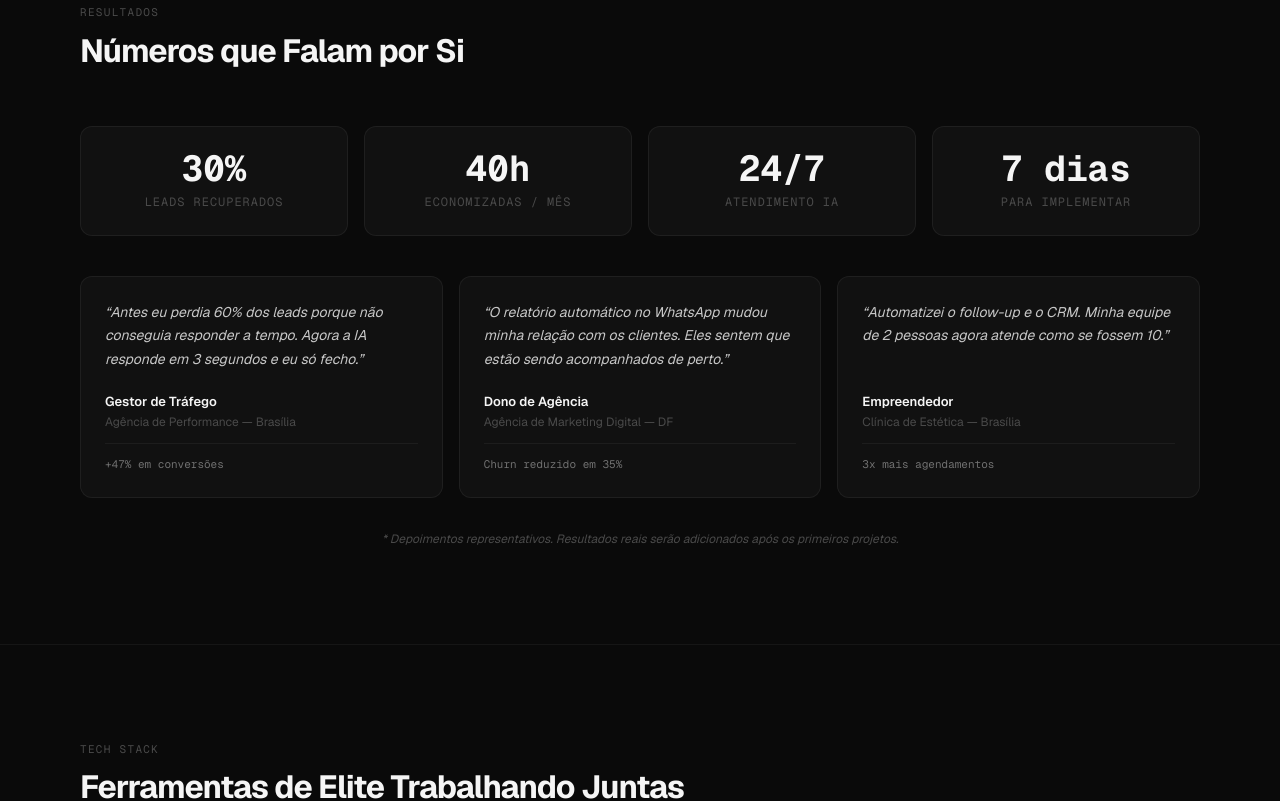
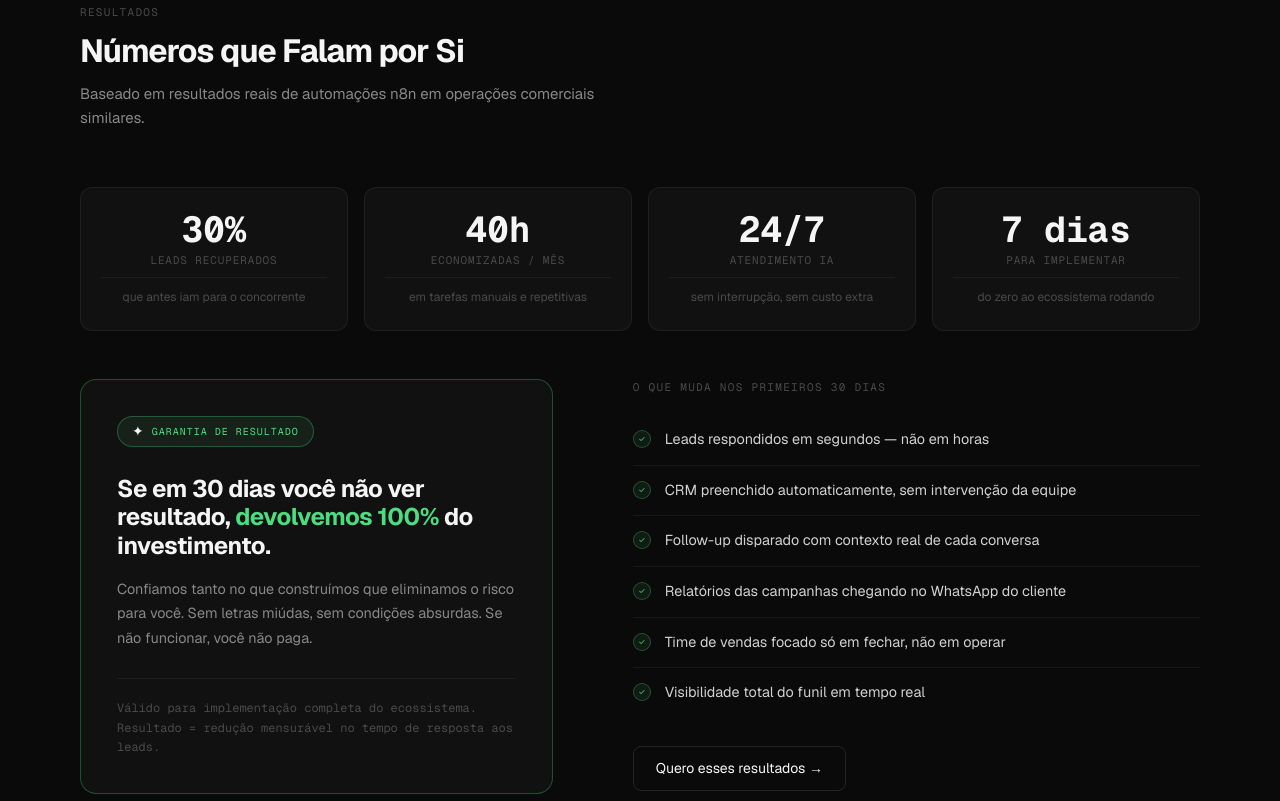
Before and after one commit to ph-nunan/portfolio-scala, a Next.js app: page / in a window 1280 px wide. Shown: the part 5100-5901 px from the top of the page. Built offline with nearby package versions, Linux system fonts and the light colour scheme.

Commit message:
feat: Results redesign — remove fake testimonials, add garantia 30 dias + lista de resultados reais

```diff
--- a/components/sections/Results.tsx
+++ b/components/sections/Results.tsx
@@ -3,7 +3,7 @@
 import { motion, useInView, animate } from "framer-motion"
 import { useRef, useState, useEffect } from "react"
 
-function Counter({ to, suffix = "", prefix = "" }: { to: number; suffix?: string; prefix?: string }) {
+function Counter({ to, suffix = "" }: { to: number; suffix?: string }) {
   const [val, setVal] = useState(0)
   const ref = useRef<HTMLSpanElement>(null)
   const inView = useInView(ref, { once: true, margin: "-60px" })
@@ -18,35 +18,23 @@ function Counter({ to, suffix = "", prefix = "" }: { to: number; suffix?: string
     return c.stop
   }, [inView, to])
 
-  return <span ref={ref}>{prefix}{val}{suffix}</span>
+  return <span ref={ref}>{val}{suffix}</span>
 }
 
 const metrics = [
-  { value: 30, suffix: "%", label: "Leads Recuperados" },
-  { value: 40, suffix: "h", label: "Economizadas / Mês" },
-  { display: "24/7", label: "Atendimento IA" },
-  { value: 7, suffix: " dias", label: "Para Implementar" },
+  { value: 30, suffix: "%", label: "Leads Recuperados", context: "que antes iam para o concorrente" },
+  { value: 40, suffix: "h", label: "Economizadas / Mês", context: "em tarefas manuais e repetitivas" },
+  { display: "24/7", label: "Atendimento IA", context: "sem interrupção, sem custo extra" },
+  { value: 7, suffix: " dias", label: "Para Implementar", context: "do zero ao ecossistema rodando" },
 ]
 
-const testimonials = [
-  {
-    quote: "Antes eu perdia 60% dos leads porque não conseguia responder a tempo. Agora a IA responde em 3 segundos e eu só fecho.",
-    author: "Gestor de Tráfego",
-    company: "Agência de Performance — Brasília",
-    metric: "+47% em conversões",
-  },
-  {
-    quote: "O relatório automático no WhatsApp mudou minha relação com os clientes. Eles sentem que estão sendo acompanhados de perto.",
-    author: "Dono de Agência",
-    company: "Agência de Marketing Digital — DF",
-    metric: "Churn reduzido em 35%",
-  },
-  {
-    quote: "Automatizei o follow-up e o CRM. Minha equipe de 2 pessoas agora atende como se fossem 10.",
-    author: "Empreendedor",
-    company: "Clínica de Estética — Brasília",
-    metric: "3x mais agendamentos",
-  },
+const wins = [
+  "Leads respondidos em segundos — não em horas",
+  "CRM preenchido automaticamente, sem intervenção da equipe",
+  "Follow-up disparado com contexto real de cada conversa",
+  "Relatórios das campanhas chegando no WhatsApp do cliente",
+  "Time de vendas focado só em fechar, não em operar",
+  "Visibilidade total do funil em tempo real",
 ]
 
 export default function Results() {
@@ -64,10 +52,11 @@ export default function Results() {
         >
           <p className="s-label">Resultados</p>
           <h2 className="s-title">Números que Falam por Si</h2>
+          <p className="s-sub">Baseado em resultados reais de automações n8n em operações comerciais similares.</p>
         </motion.div>
 
         {/* Metrics row */}
-        <div className="g-4" style={{ marginBottom: "40px" }}>
+        <div className="g-4" style={{ marginBottom: "48px" }}>
           {metrics.map((m, i) => (
             <motion.div
               key={i}
@@ -78,54 +67,159 @@ export default function Results() {
                 background: "var(--surface)",
                 border: "1px solid var(--border)",
                 borderRadius: "12px",
-                padding: "24px",
+                padding: "24px 20px",
                 textAlign: "center",
               }}
             >
-              <div style={{ fontFamily: "var(--font-geist-mono)", fontSize: "2.25rem", fontWeight: 700, color: "#f5f5f5", marginBottom: "6px", lineHeight: 1 }}>
+              <div style={{ fontFamily: "var(--font-geist-mono)", fontSize: "2.25rem", fontWeight: 700, color: "#f5f5f5", marginBottom: "4px", lineHeight: 1 }}>
                 {m.display ?? <Counter to={m.value!} suffix={m.suffix} />}
               </div>
-              <div style={{ fontSize: "0.75rem", color: "var(--text-3)", fontFamily: "var(--font-geist-mono)", textTransform: "uppercase", letterSpacing: "0.08em" }}>
+              <div style={{ fontSize: "0.6875rem", color: "var(--text-3)", fontFamily: "var(--font-geist-mono)", textTransform: "uppercase", letterSpacing: "0.08em", marginBottom: "8px" }}>
                 {m.label}
+              </div>
+              <div style={{ fontSize: "0.75rem", color: "var(--text-3)", lineHeight: 1.5, borderTop: "1px solid rgba(255,255,255,0.05)", paddingTop: "10px" }}>
+                {m.context}
               </div>
             </motion.div>
           ))}
         </div>
 
-        {/* Testimonials */}
-        <div className="g-3">
-          {testimonials.map((t, i) => (
+        {/* Bottom: Guarantee (left) + 30-day wins (right) */}
+        <div className="g-2col">
+
+          {/* Guarantee card */}
+          <motion.div
+            initial={{ opacity: 0, x: -20, filter: "blur(8px)" }}
+            animate={inView ? { opacity: 1, x: 0, filter: "blur(0px)" } : {}}
+            transition={{ duration: 0.6, delay: 0.3, ease: [0.21, 0.47, 0.32, 0.98] }}
+            style={{
+              background: "var(--surface)",
+              border: "1px solid var(--accent-border)",
+              borderRadius: "16px",
+              padding: "36px",
+              display: "flex",
+              flexDirection: "column",
+              justifyContent: "space-between",
+            }}
+          >
+            {/* Guarantee badge */}
+            <div>
+              <div style={{
+                display: "inline-flex",
+                alignItems: "center",
+                gap: "8px",
+                background: "var(--accent-dim)",
+                border: "1px solid var(--accent-border)",
+                borderRadius: "100px",
+                padding: "4px 14px",
+                marginBottom: "28px",
+              }}>
+                <span style={{ fontSize: "0.875rem" }}>✦</span>
+                <span style={{ fontFamily: "var(--font-geist-mono)", fontSize: "0.625rem", color: "var(--accent)", textTransform: "uppercase", letterSpacing: "0.1em" }}>
+                  Garantia de Resultado
+                </span>
+              </div>
+
+              <h3 style={{ fontSize: "1.5rem", fontWeight: 700, color: "#f5f5f5", lineHeight: 1.2, letterSpacing: "-0.02em", marginBottom: "16px" }}>
+                Se em 30 dias você não ver resultado,{" "}
+                <span style={{ color: "var(--accent)" }}>devolvemos 100%</span>{" "}
+                do investimento.
+              </h3>
+
+              <p style={{ fontSize: "0.9rem", color: "var(--text-2)", lineHeight: 1.7, marginBottom: "28px" }}>
+                Confiamos tanto no que construímos que eliminamos o risco para você.
+                Sem letras miúdas, sem condições absurdas. Se não funcionar, você não paga.
+              </p>
+            </div>
+
+            <div style={{ borderTop: "1px solid rgba(255,255,255,0.05)", paddingTop: "20px" }}>
+              <p style={{ fontSize: "0.75rem", fontFamily: "var(--font-geist-mono)", color: "var(--text-3)", lineHeight: 1.6 }}>
+                Válido para implementação completa do ecossistema.
+                Resultado = redução mensurável no tempo de resposta aos leads.
+              </p>
+            </div>
+          </motion.div>
+
+          {/* 30-day wins list */}
+          <motion.div
+            initial={{ opacity: 0, x: 20, filter: "blur(8px)" }}
+            animate={inView ? { opacity: 1, x: 0, filter: "blur(0px)" } : {}}
+            transition={{ duration: 0.6, delay: 0.4, ease: [0.21, 0.47, 0.32, 0.98] }}
+          >
+            <p className="s-label" style={{ marginBottom: "20px" }}>O que muda nos primeiros 30 dias</p>
+
+            <div style={{ display: "flex", flexDirection: "column", gap: "0" }}>
+              {wins.map((win, i) => (
+                <motion.div
+                  key={i}
+                  initial={{ opacity: 0, x: 12 }}
+                  animate={inView ? { opacity: 1, x: 0 } : {}}
+                  transition={{ duration: 0.4, delay: 0.5 + i * 0.07 }}
+                  style={{
+                    display: "flex",
+                    alignItems: "flex-start",
+                    gap: "14px",
+                    padding: "14px 0",
+                    borderBottom: i < wins.length - 1 ? "1px solid rgba(255,255,255,0.05)" : "none",
+                  }}
+                >
+                  <span style={{
+                    width: "18px",
+                    height: "18px",
+                    borderRadius: "50%",
+                    background: "var(--accent-dim)",
+                    border: "1px solid var(--accent-border)",
+                    display: "flex",
+                    alignItems: "center",
+                    justifyContent: "center",
+                    flexShrink: 0,
+                    marginTop: "1px",
+                    fontSize: "0.5rem",
+                    color: "var(--accent)",
+                  }}>
+                    ✓
+                  </span>
+                  <span style={{ fontSize: "0.9rem", color: "rgba(245,245,245,0.85)", lineHeight: 1.5 }}>
+                    {win}
+                  </span>
+                </motion.div>
+              ))}
+            </div>
+
             <motion.div
-              key={i}
-              className="card"
-              style={{ display: "flex", flexDirection: "column", justifyContent: "space-between" }}
-              initial={{ opacity: 0, y: 24, filter: "blur(8px)" }}
-              animate={inView ? { opacity: 1, y: 0, filter: "blur(0px)" } : {}}
-              transition={{ duration: 0.55, delay: 0.2 + i * 0.1, ease: [0.21, 0.47, 0.32, 0.98] }}
-              whileHover={{ borderColor: "rgba(255,255,255,0.1)" }}
+              initial={{ opacity: 0, y: 10 }}
+              animate={inView ? { opacity: 1, y: 0 } : {}}
+              transition={{ duration: 0.5, delay: 1.0 }}
+              style={{ marginTop: "28px" }}
             >
-              <p style={{ fontSize: "0.875rem", color: "rgba(245,245,245,0.8)", lineHeight: 1.7, marginBottom: "1.25rem", fontStyle: "italic" }}>
-                &ldquo;{t.quote}&rdquo;
-              </p>
-              <div>
-                <p style={{ fontSize: "0.8125rem", fontWeight: 600, color: "#f5f5f5" }}>{t.author}</p>
-                <p style={{ fontSize: "0.75rem", color: "var(--text-3)", marginTop: "2px" }}>{t.company}</p>
-                <p style={{ fontSize: "0.6875rem", fontFamily: "var(--font-geist-mono)", color: "rgba(255,255,255,0.4)", marginTop: "0.75rem", paddingTop: "0.75rem", borderTop: "1px solid rgba(255,255,255,0.05)" }}>
-                  {t.metric}
-                </p>
-              </div>
+              <a
+                href="#contact"
+                style={{
+                  display: "inline-flex",
+                  alignItems: "center",
+                  gap: "8px",
+                  padding: "11px 22px",
+                  border: "1px solid rgba(255,255,255,0.1)",
+                  color: "#f5f5f5",
+                  borderRadius: "8px",
+                  fontSize: "0.875rem",
+                  textDecoration: "none",
+                  transition: "all 0.2s",
+                }}
+                onMouseEnter={(e) => {
+                  e.currentTarget.style.borderColor = "var(--accent-border)"
+                  e.currentTarget.style.color = "var(--accent)"
+                }}
+                onMouseLeave={(e) => {
+                  e.currentTarget.style.borderColor = "rgba(255,255,255,0.1)"
+                  e.currentTarget.style.color = "#f5f5f5"
+                }}
+              >
+                Quero esses resultados →
+              </a>
             </motion.div>
-          ))}
+          </motion.div>
         </div>
-
-        <motion.p
-          initial={{ opacity: 0 }}
-          animate={inView ? { opacity: 1 } : {}}
-          transition={{ delay: 0.8 }}
-          style={{ textAlign: "center", marginTop: "32px", fontSize: "0.75rem", color: "var(--text-3)", fontStyle: "italic" }}
-        >
-          * Depoimentos representativos. Resultados reais serão adicionados após os primeiros projetos.
-        </motion.p>
       </div>
     </section>
   )
```
